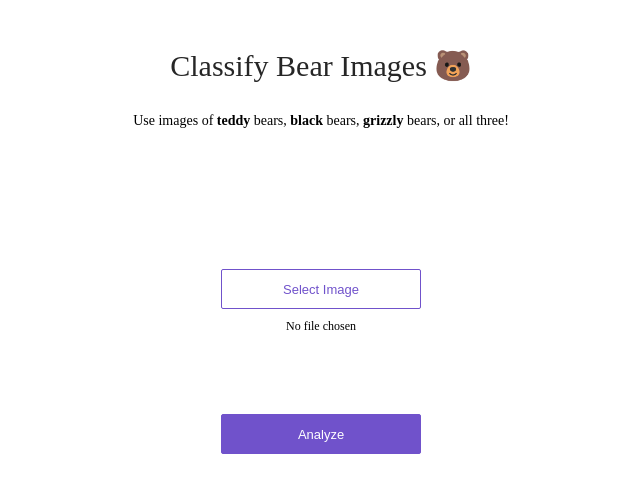
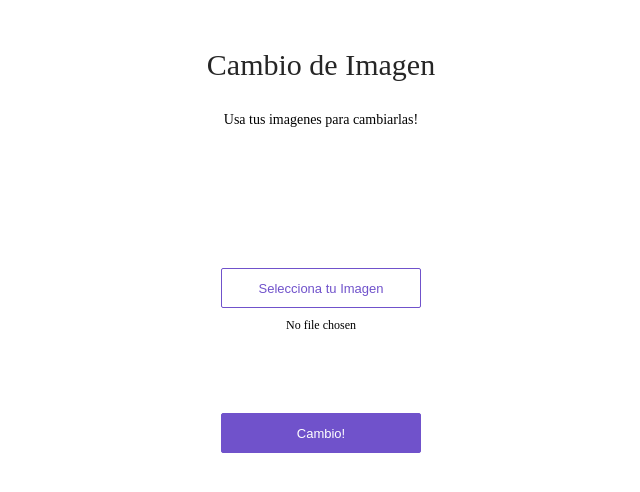
Before and after one commit to atovav/fApp, a plain HTML site: page app/view/index.html in a window 1280 px wide. Shown: the whole page, without its empty margins (319-959 px from the left). Drawn offline with Linux system fonts and the light colour scheme.

Commit message:
Change to fit application

```diff
--- a/app/view/index.html
+++ b/app/view/index.html
@@ -7,10 +7,9 @@
 <body>
 <div>
   <div class='center'>
-    <div class='title'>Classify Bear Images 🐻</div>
+    <div class='title'>Cambio de Imagen </div>
     <p>
-      Use images of <strong>teddy</strong> bears, <strong>black</strong> bears, <strong>grizzly</strong> bears, or
-      all three!
+      Usa tus imagenes para cambiarlas!
     </p>
     <div class='content'>
       <div class='no-display'>
@@ -21,7 +20,7 @@
                accept='image/*'
                onchange='showPicked(this)'>
       </div>
-      <button class='choose-file-button' type='button' onclick='showPicker()'>Select Image</button>
+      <button class='choose-file-button' type='button' onclick='showPicker()'>Selecciona tu Imagen</button>
       <div class='upload-label'>
         <label id='upload-label'>No file chosen</label>
       </div>
@@ -29,7 +28,7 @@
         <img id='image-picked' class='no-display' alt='Chosen Image' height='200'>
       </div>
       <div class='analyze'>
-        <button id='analyze-button' class='analyze-button' type='button' onclick='analyze()'>Analyze</button>
+        <button id='analyze-button' class='analyze-button' type='button' onclick='analyze()'>Cambio!</button>
       </div>
       <div class='result-label'>
         <label id='result-label'></label>
```
Also changed, not shown: 1 other file.
